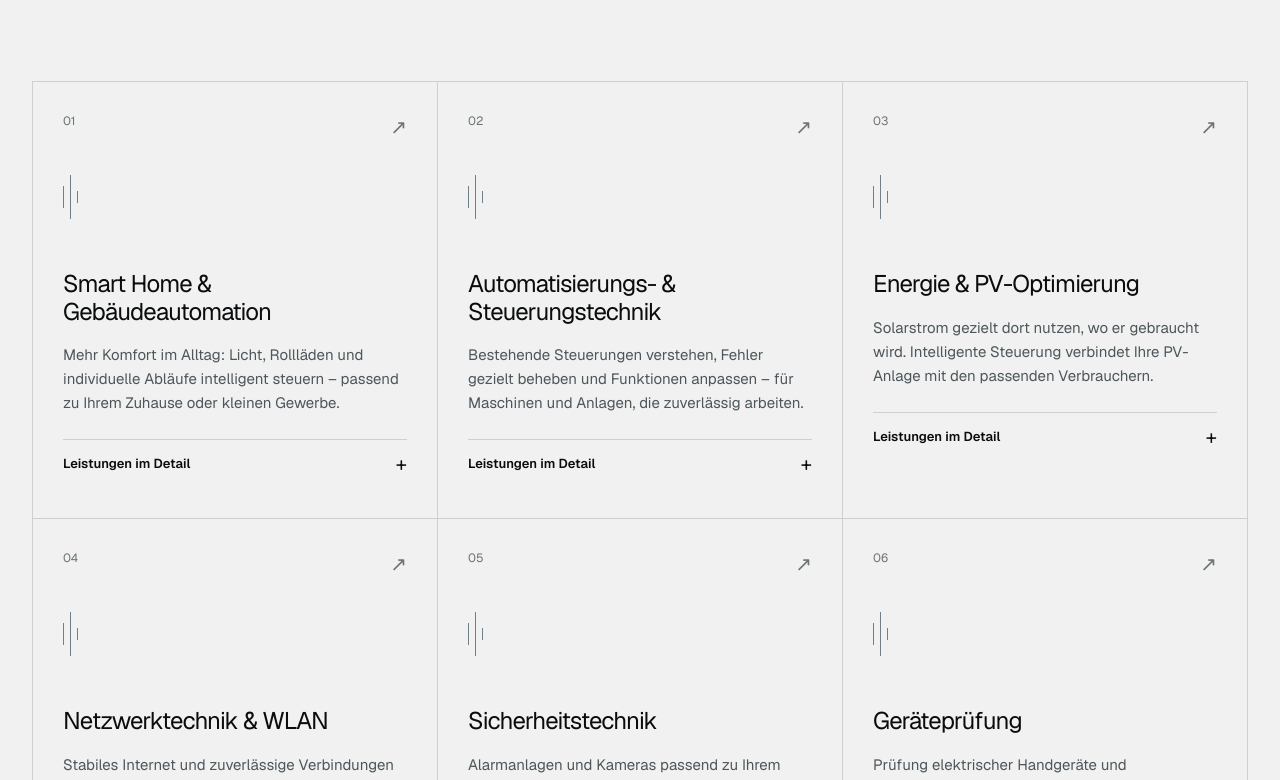
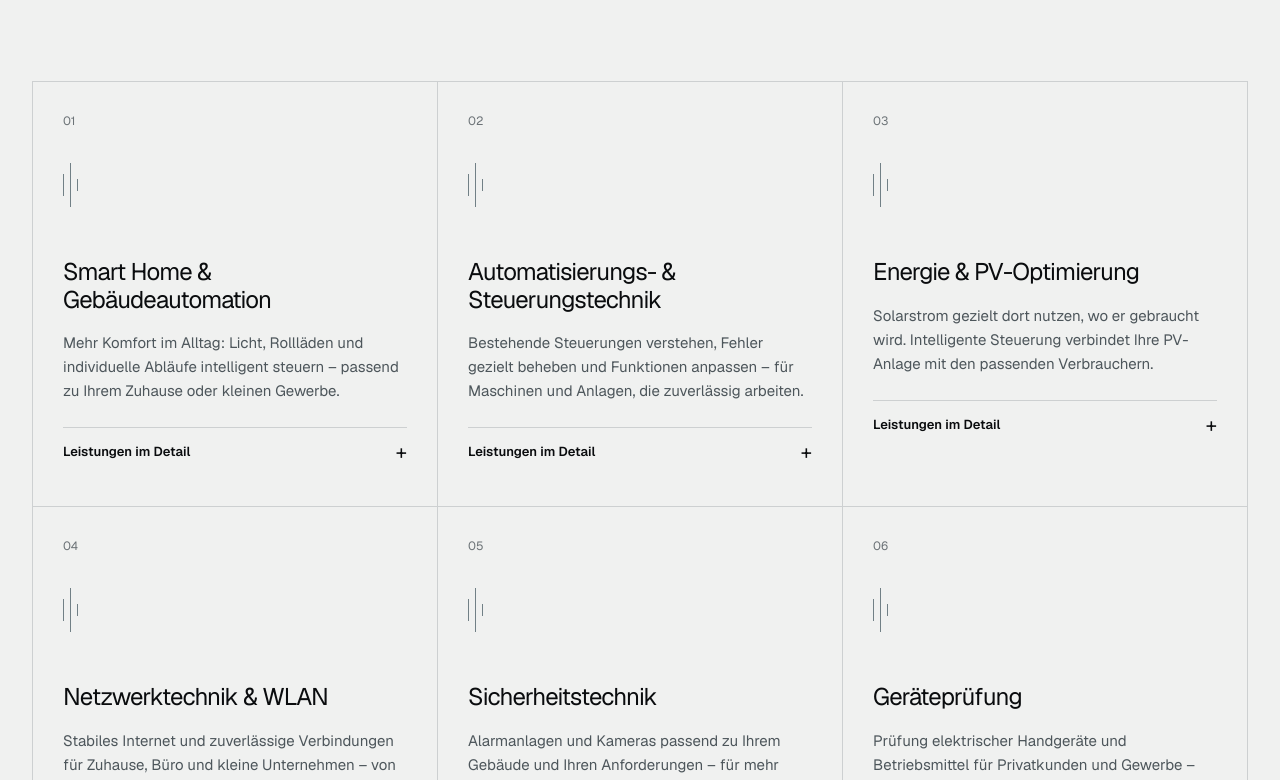
Before and after one commit to speedmaster1/systemtechnik-zwirner-website, a Next.js app: page / in a window 1280 px wide. Shown: the part 1100-1880 px from the top of the page. Built offline with nearby package versions, Linux system fonts and the light colour scheme.

Commit message:
Unify vector arrows in components/services.tsx

```diff
--- a/components/services.tsx
+++ b/components/services.tsx
@@ -1,5 +1,6 @@
 import { content, services } from "@/app/config";
 import { Reveal } from "./reveal";
+import { ArrowIcon } from "./arrow-icon";
 export function Services() {
   const s = content.servicesSection;
   return (
@@ -18,7 +19,7 @@ export function Services() {
           {services.map((item, i) => (
             <Reveal key={item.number} delay={i % 3 * .08}>
               <article className="service-card">
-                <div className="service-card__top"><span>{item.number}</span><i aria-hidden="true">↗</i></div>
+                <div className="service-card__top"><span>{item.number}</span><i><ArrowIcon/></i></div>
                 <div className="service-card__mark" aria-hidden="true"><b /><b /><b /></div>
                 <h3>{item.title}</h3>
                 <p>{item.text}</p>
```
